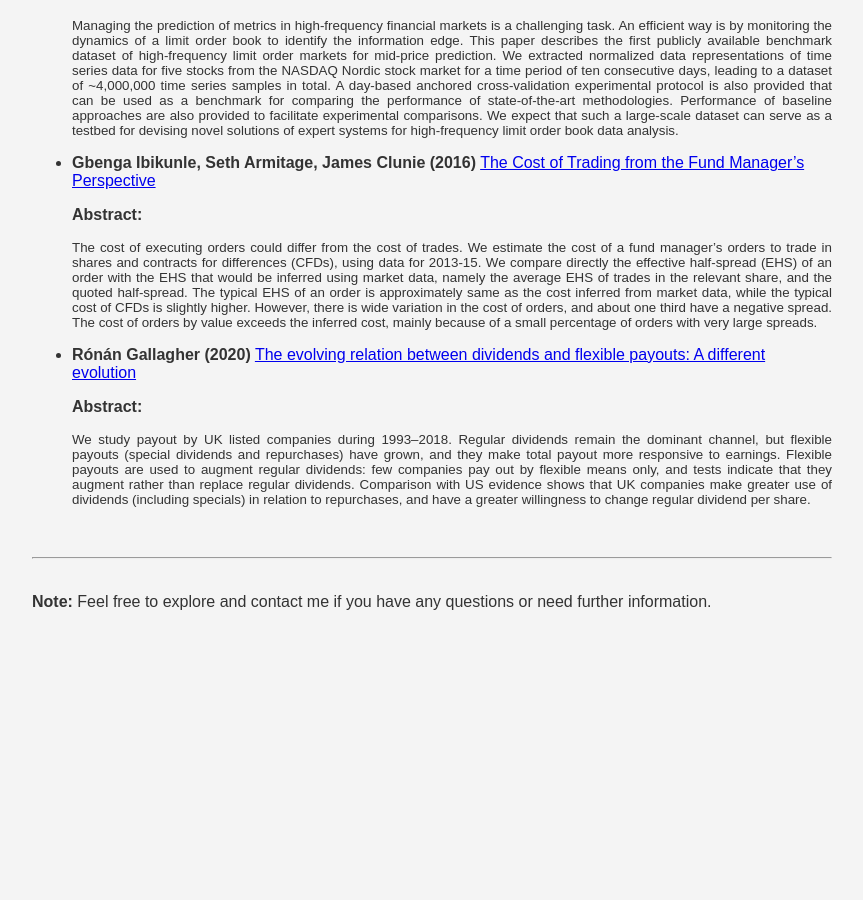
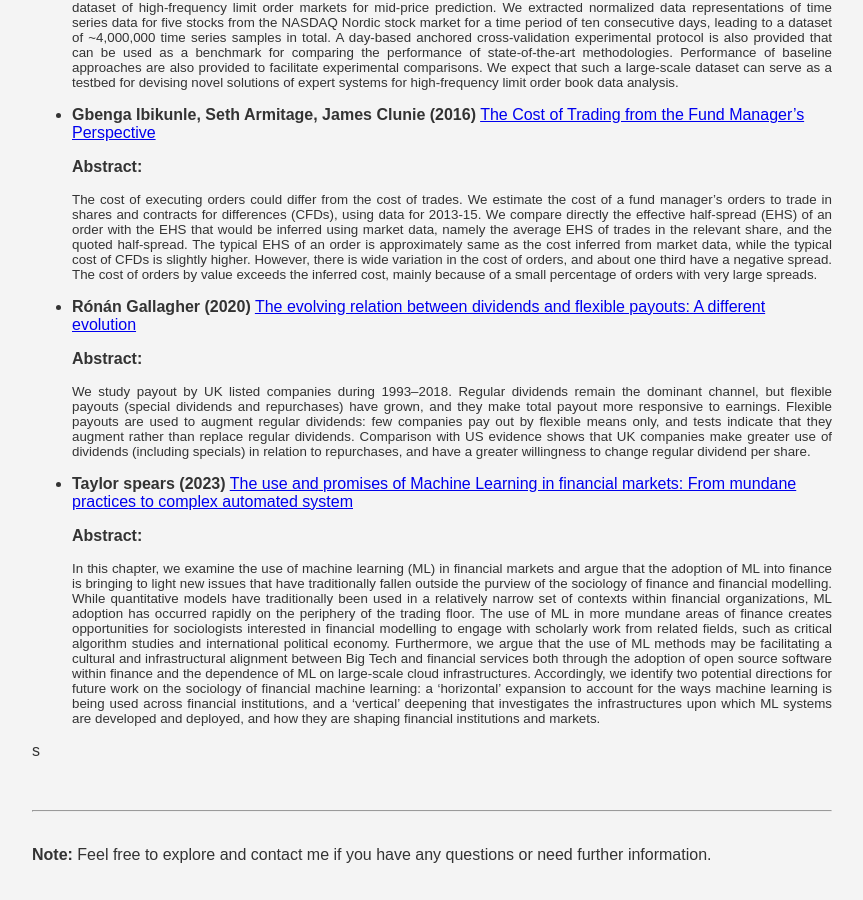
Before and after one commit to GregSom-MSc/GregSom-MSc.github.io, a Jekyll site: the page built from research.md, in a window 1280 px wide and 900 px high, scrolled down 899 px. Shown: the whole window, without its empty margins (208-1071 px from the left). Built offline with Jekyll 4.4.1, drawn with Linux system fonts in a browser that asks for light colours; before the commit the page ends 1546 px from its top, so only the background shows below that; some of the changed text lies outside the part shown.

Commit message:
Update research.md

```diff
--- a/research.md
+++ b/research.md
@@ -4,11 +4,9 @@
 ---
 
 ## Research and Resources
-<div style="text-align: justify;">
-Welcome to the research page. <br> <br>
-I will post here some useful resources I've gathered, as well as some of my favorite research projects and papers. <br><br>
+<div style="text-align: justify;font-size: smaller;">
+Welcome to the research page. You will find some of the useful resources I've gathered, as well as some of my favorite research projects and papers. <br><br>
 <b>Feel free to explore.</b></div> <br>
-
 
 
 ### Personal Research Resources
@@ -48,6 +46,15 @@
   We study payout by UK listed companies during 1993–2018. Regular dividends remain the dominant channel, but flexible payouts (special dividends and repurchases) have grown, and they make total payout more responsive to earnings. Flexible payouts are used to augment regular dividends: few companies pay out by flexible means only, and tests indicate that they augment rather than replace regular dividends. Comparison with US evidence shows that UK companies make greater use of dividends (including specials) in relation to repurchases, and have a greater willingness to change regular dividend per share.
   </div>
 
+- <b>Taylor spears (2023)</b> [The use and promises of Machine Learning in financial markets: From mundane practices to complex automated system](https://doi.org/10.1093/oxfordhb/9780197653609.013.6)
+
+  **Abstract:**
+  <div style="text-align: justify;font-size: smaller;">
+  In this chapter, we examine the use of machine learning (ML) in financial markets and argue that the adoption of ML into finance is bringing to light new issues that have traditionally fallen outside the purview of the sociology of finance and financial modelling. While quantitative models have traditionally been used in a relatively narrow set of contexts within financial organizations, ML adoption has occurred rapidly on the periphery of the trading floor. The use of ML in more mundane areas of finance creates opportunities for sociologists interested in financial modelling to engage with scholarly work from related fields, such as critical algorithm studies and international political economy. Furthermore, we argue that the use of ML methods may be facilitating a cultural and infrastructural alignment between Big Tech and financial services both through the adoption of open source software within finance and the dependence of ML on large-scale cloud infrastructures. Accordingly, we identify two potential directions for future work on the sociology of financial machine learning: a ‘horizontal’ expansion to account for the ways machine learning is being used across financial institutions, and a ‘vertical’ deepening that investigates the infrastructures upon which ML systems are developed and deployed, and how they are shaping financial institutions and markets.
+  </div>
+
+ s
+
 
 <br>
 <hr><br>
```
